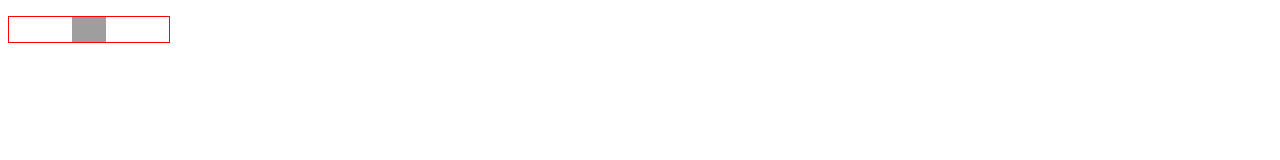
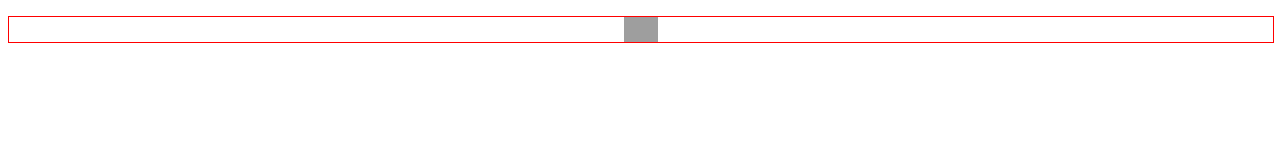
Before and after one commit to jraisse/jraisse.github.io, a plain HTML site: page index.html in a window 1280 px wide. Drawn offline with Linux system fonts and the light colour scheme; grey boxes are pictures that could not be loaded.

Commit message:
Update index.html

```diff
--- a/index.html
+++ b/index.html
@@ -2,10 +2,9 @@
 <html>
 <head>
   <style>
-
 .frame {
-    height: 25px;      /* equals max image height */
-    width: 160px;
+    height: 100%;      /* equals max image height */
+    width: 100%;
     border: 1px solid red;
     white-space: nowrap;
 
```
